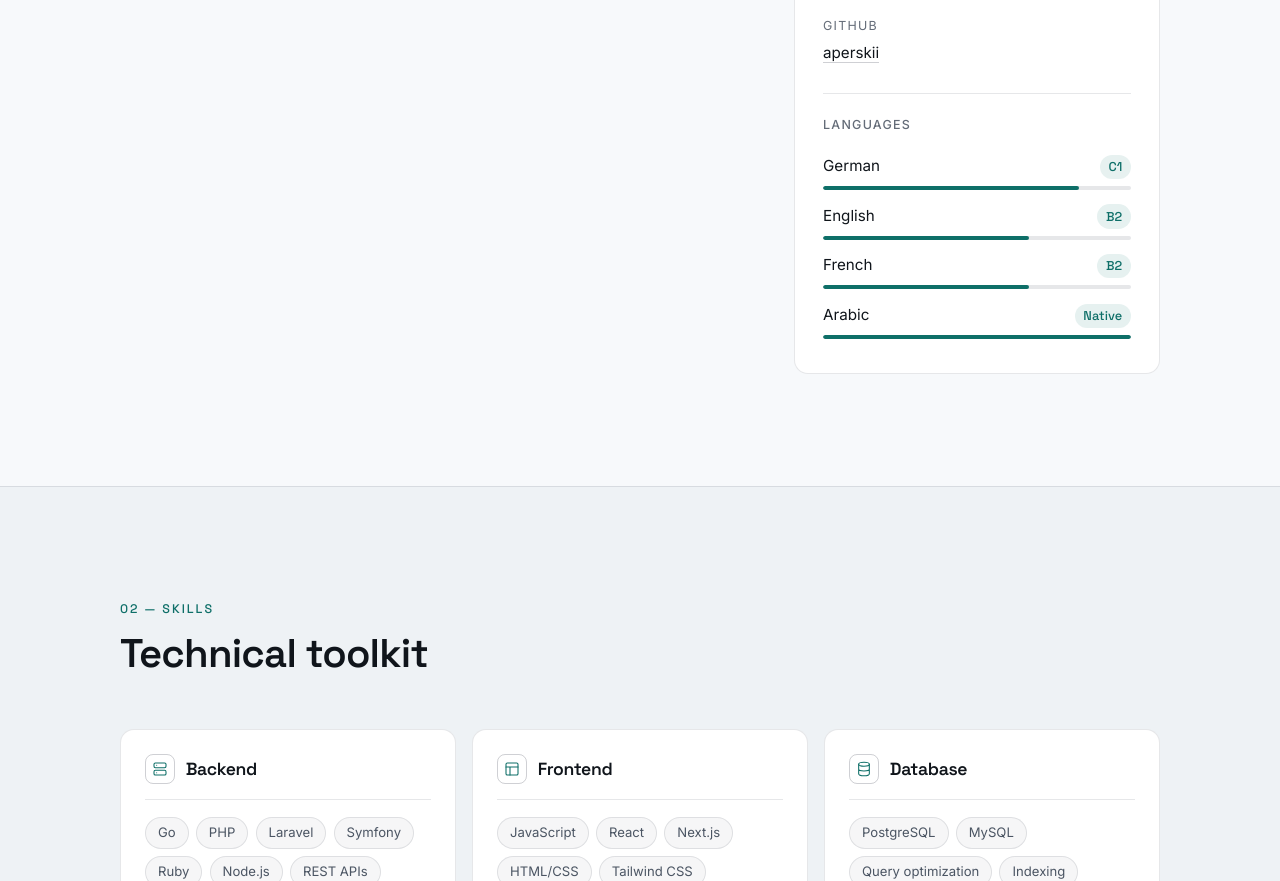
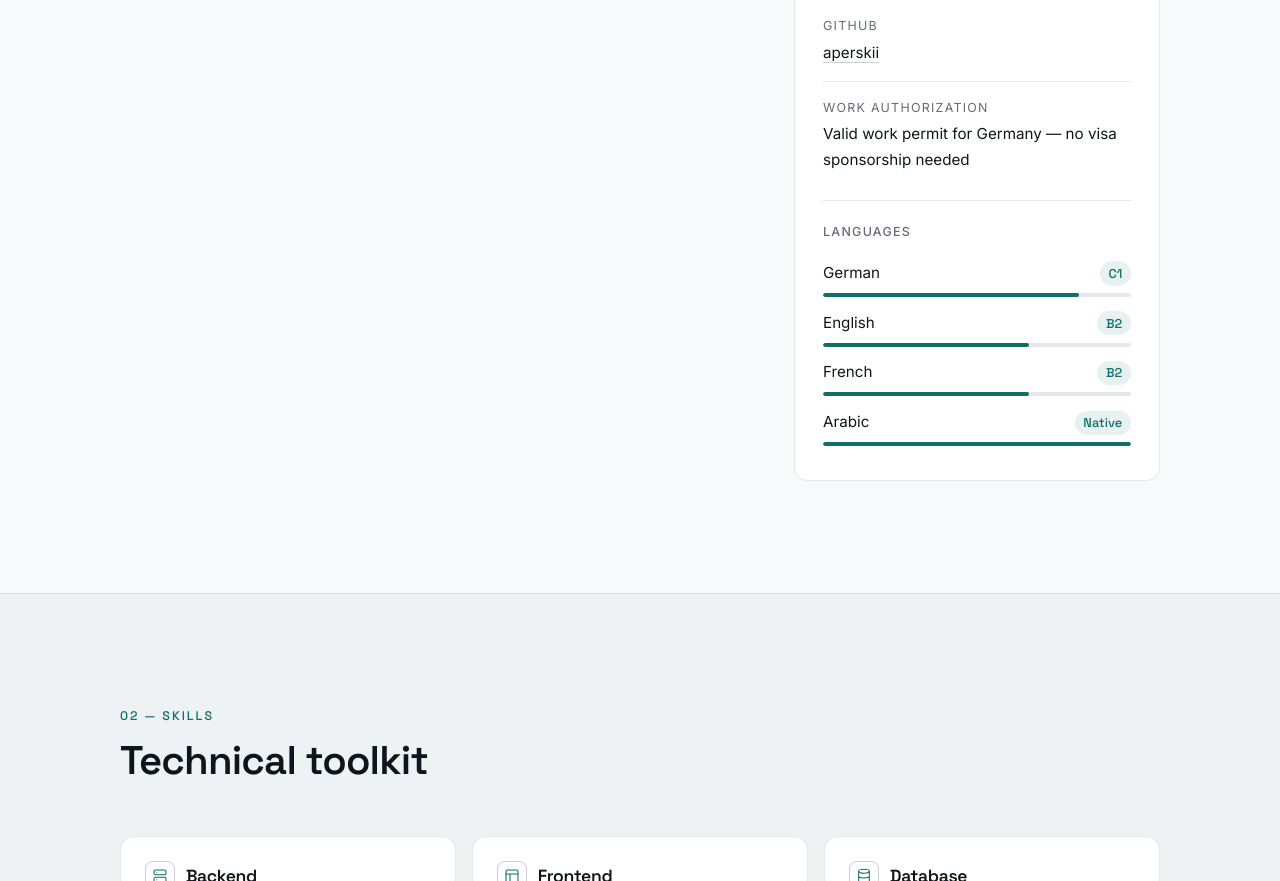
Before and after one commit to aperskii/berqiqch-portfolio, a website: page src/index.html in a window 1280 px wide. Shown: the part 1234-2115 px from the top of the page. Drawn offline with Linux system fonts and the light colour scheme.

Commit message:
Note work authorization in the About facts
Recruiters ask before the first call; answering it on the page saves the
exchange.

```diff
--- a/src/index.html
+++ b/src/index.html
@@ -262,6 +262,9 @@
               <div><dt>Phone</dt><dd><a href="tel:+4917644458626">+49 176 44458626</a></dd></div>
               <div><dt>GitHub</dt>
                 <dd><a href="https://github.com/aperskii" rel="noopener" target="_blank">aperskii</a></dd>
+              </div>
+              <div><dt>Work authorization</dt>
+                <dd>Valid work permit for Germany — no visa sponsorship needed</dd>
               </div>
             </dl>
 
```
